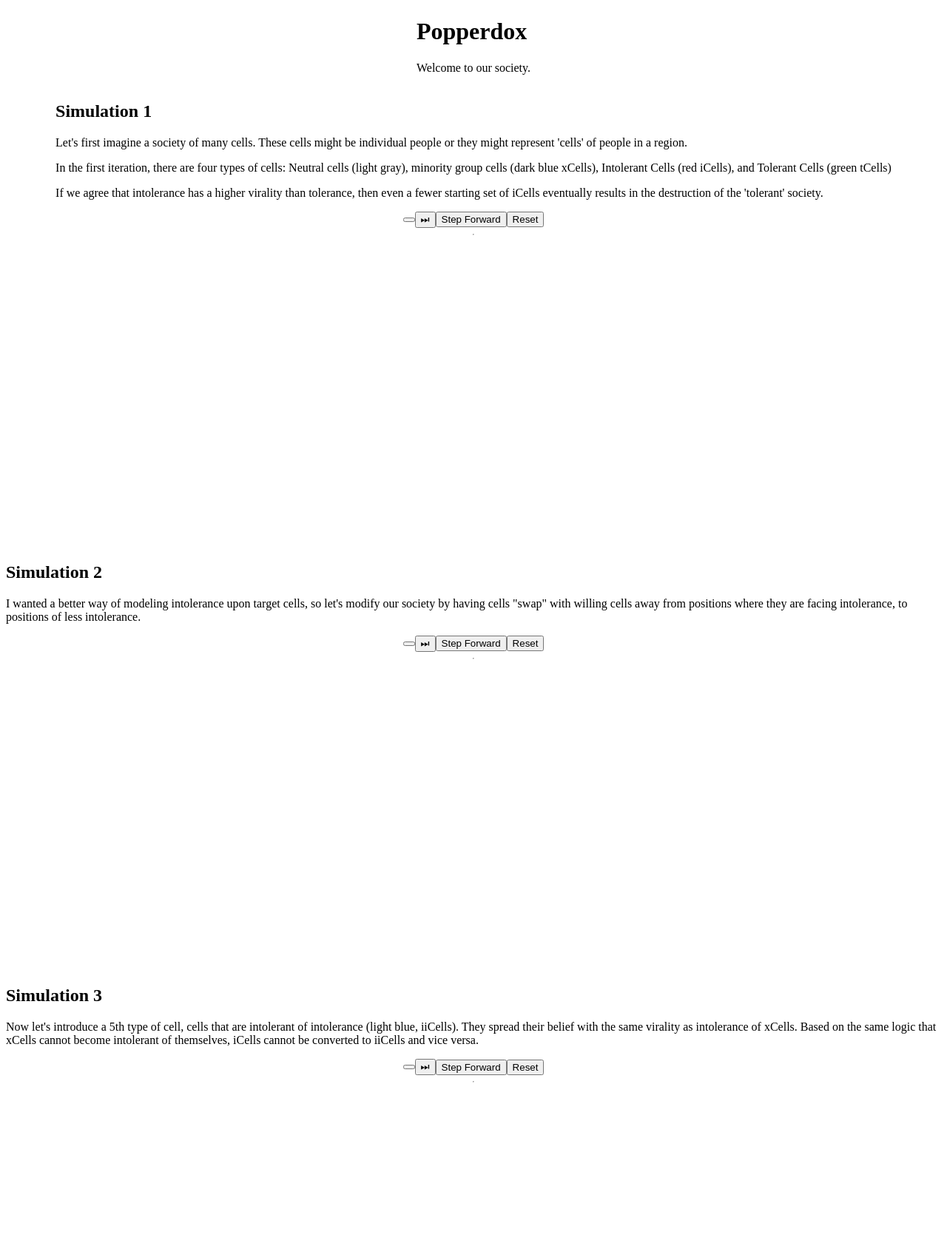
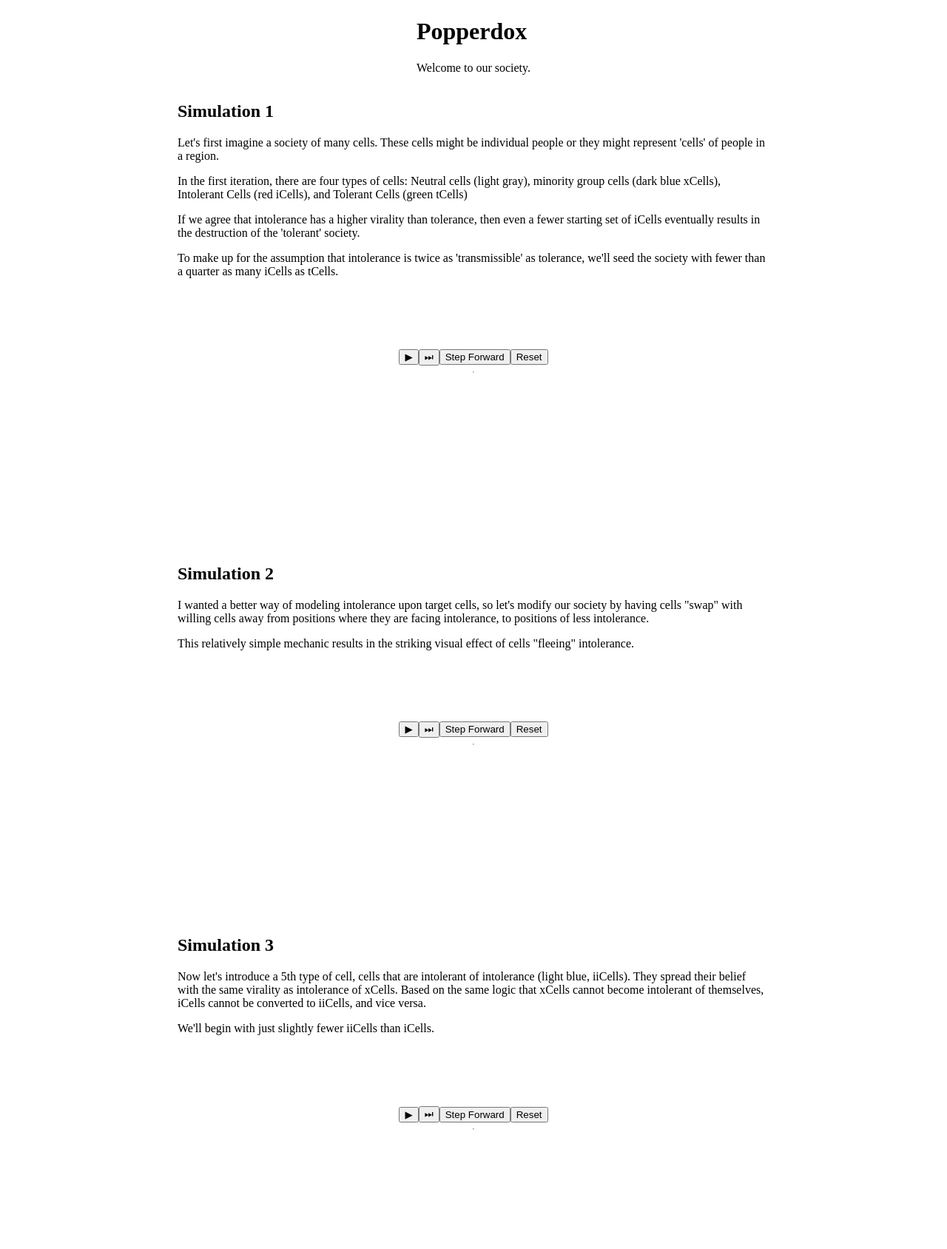
Before and after one commit to thomasmost/popperdox, a website: page app/index.html in a window 1280 px wide. Shown: the part 5-1693 px from the top of the page at 74% size. Drawn offline with nearby package versions, Linux system fonts and the light colour scheme.

Commit message:
copy for each simulation

```diff
--- a/app/index.html
+++ b/app/index.html
@@ -15,11 +15,15 @@
         flex-direction: column;
         align-items: center;
         justify-content: center;
-        margin: 0 0 33vh 0;
+        margin: 10vh 0 10vh 0;
       }
       .controls {
         display: flex;
         align-items: center;
+      }
+      .copy-block {
+        max-width: 800px;
+        margin: auto;
       }
     </style>
     <link
@@ -120,10 +124,15 @@
         even a fewer starting set of iCells eventually results in the
         destruction of the 'tolerant' society.
       </p>
+      <p>
+        To make up for the assumption that intolerance is twice as
+        'transmissible' as tolerance, we'll seed the society with fewer than a
+        quarter as many iCells as tCells.
+      </p>
     </div>
     <div id="simulation-one" class="simulation">
       <div class="controls">
-        <button class="play-pause"></button>
+        <button class="play-pause">▶</button>
         <button class="ffwd-btn">⏭</button>
         <button class="step-fwd-btn">Step Forward</button>
         <button class="reset-btn">Reset</button>
@@ -140,10 +149,14 @@
         from positions where they are facing intolerance, to positions of less
         intolerance.
       </p>
+      <p>
+        This relatively simple mechanic results in the striking visual effect of
+        cells "fleeing" intolerance.
+      </p>
     </div>
     <div id="simulation-two" class="simulation">
       <div class="controls">
-        <button class="play-pause"></button>
+        <button class="play-pause">▶</button>
         <button class="ffwd-btn">⏭</button>
         <button class="step-fwd-btn">Step Forward</button>
         <button class="reset-btn">Reset</button>
@@ -159,12 +172,13 @@
         intolerance (light blue, iiCells). They spread their belief with the
         same virality as intolerance of xCells. Based on the same logic that
         xCells cannot become intolerant of themselves, iCells cannot be
-        converted to iiCells and vice versa.
+        converted to iiCells, and vice versa.
       </p>
+      <p>We'll begin with just slightly fewer iiCells than iCells.</p>
     </div>
     <div id="simulation-three" class="simulation">
       <div class="controls">
-        <button class="play-pause"></button>
+        <button class="play-pause">▶</button>
         <button class="ffwd-btn">⏭</button>
         <button class="step-fwd-btn">Step Forward</button>
         <button class="reset-btn">Reset</button>
```
Also changed, not shown: README.md.
